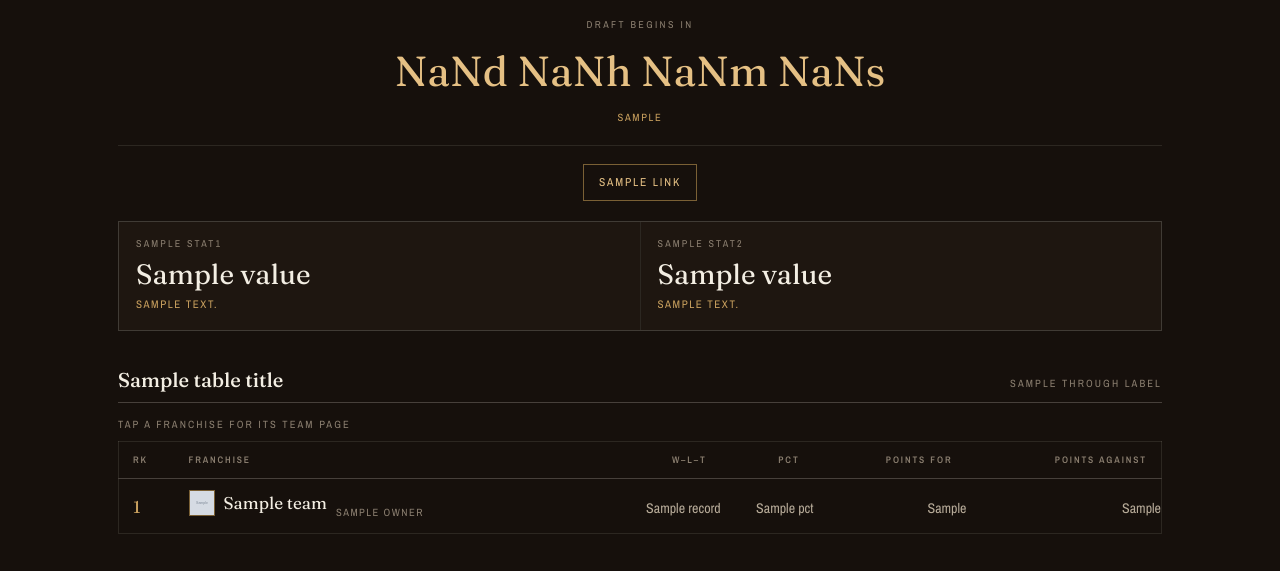
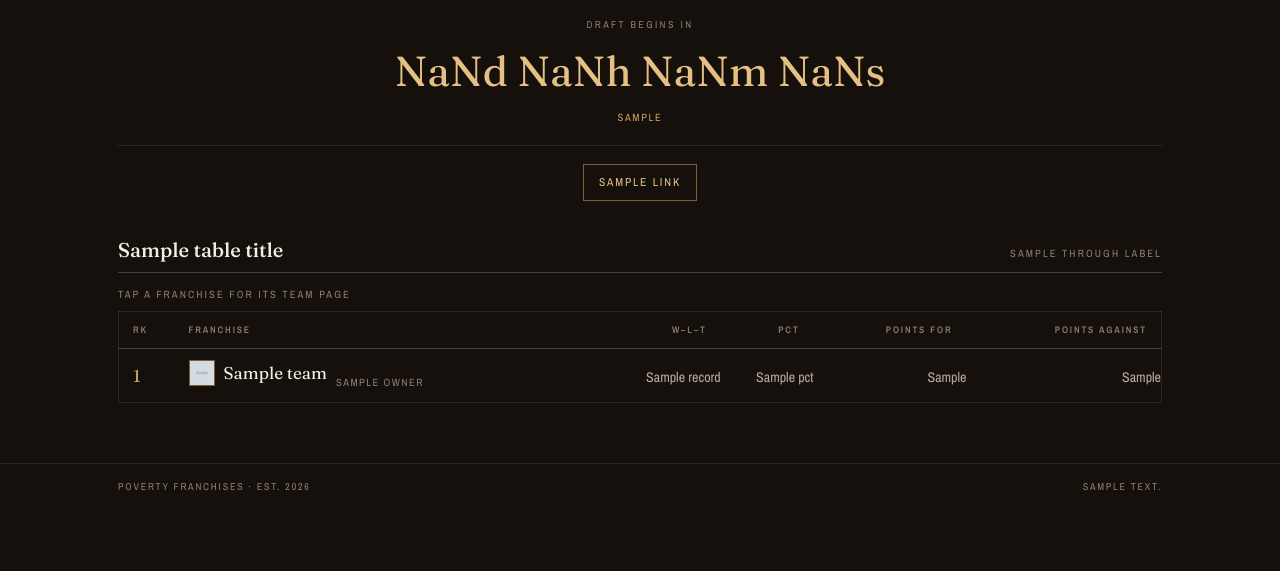
Before and after one commit to xpoes123/poverty-football, a FastAPI app: template templates/home.html in a window 1280 px wide. Shown: the part 274-845 px from the top of the page. After the commit the page ends 764 px from the top, so only its background shows below. Run offline with FastAPI, Linux system fonts and the light colour scheme; the template is opened without the code that fills it: most values are stand-ins (such as "Sample title", 1, 10 or a date in 2020); grey boxes marked "Sample" are stand-in pictures; parts of the project's set-up code (start-up, migrations or seed data) failed here and were passed over.

Commit message:
Home: drop redundant stat tiles (countdown + standings header already cover them)

```diff
--- a/templates/home.html
+++ b/templates/home.html
@@ -21,19 +21,6 @@
         <a class="linkbtn" href="{{ l.href }}"{% if l.external %} target="_blank" rel="noopener"{% endif %}>{{ l.label }}</a>
       {% endfor %}
     </nav>
-
-    <div class="stats">
-      <div class="stat">
-        <p class="stat__label">{{ stat1.label }}</p>
-        <p class="stat__value">{{ stat1.value }}</p>
-        <p class="stat__note">{{ stat1.note }}</p>
-      </div>
-      <div class="stat">
-        <p class="stat__label">{{ stat2.label }}</p>
-        <p class="stat__value">{{ stat2.value }}</p>
-        <p class="stat__note">{{ stat2.note }}</p>
-      </div>
-    </div>
 
     <div class="section-head">
       <h2>{{ table_title }}</h2>
--- a/web.py
+++ b/web.py
@@ -90,7 +90,6 @@ async def health():
 async def home(request: Request):
     ctx = await _base_ctx(request, "home")
     users, rosters = await get_users(LID), await get_rosters(LID)
-    teams_in, total = ctx["_teams_in"], ctx["_total"]
 
     ctx["links"] = [
         {"label": "Join the League", "href": cfg.join_url, "external": True},
@@ -98,20 +97,11 @@ async def home(request: Request):
     ]
     ctx["rows"] = _standings_rows(users, rosters)
     if ctx["is_pre"]:
-        open_seats = total - teams_in
-        d = cfg.draft_date
-        days = (d - dt.datetime.now(TZ).date()).days if d else None
-        ctx["stat1"] = {"label": "Franchises Seated", "value": f"{teams_in} of {total}",
-                        "note": f"{open_seats} seat{'s' if open_seats != 1 else ''} open" if open_seats else "Full house"}
-        ctx["stat2"] = {"label": "Draft Day", "value": f"{d:%b %-d}" if d else "TBA",
-                        "note": f"{cfg.draft_time_label}" + (f" · {days}d out" if days and days > 0 else "")}
         ctx["table_title"] = "Franchises"
         ctx["through_label"] = f"{ctx['seated_line']} seated"
     else:
         state = await get_nfl_state()
         wk = state.get("week") or 1
-        ctx["stat1"] = {"label": "Week", "value": str(wk), "note": STATUS_LABEL["in_season"]}
-        ctx["stat2"] = {"label": "Franchises", "value": str(total), "note": "Full house"}
         ctx["table_title"] = "Standings"
         ctx["through_label"] = f"Through Week {wk}"
     return templates.TemplateResponse(request, "home.html", ctx)
```
